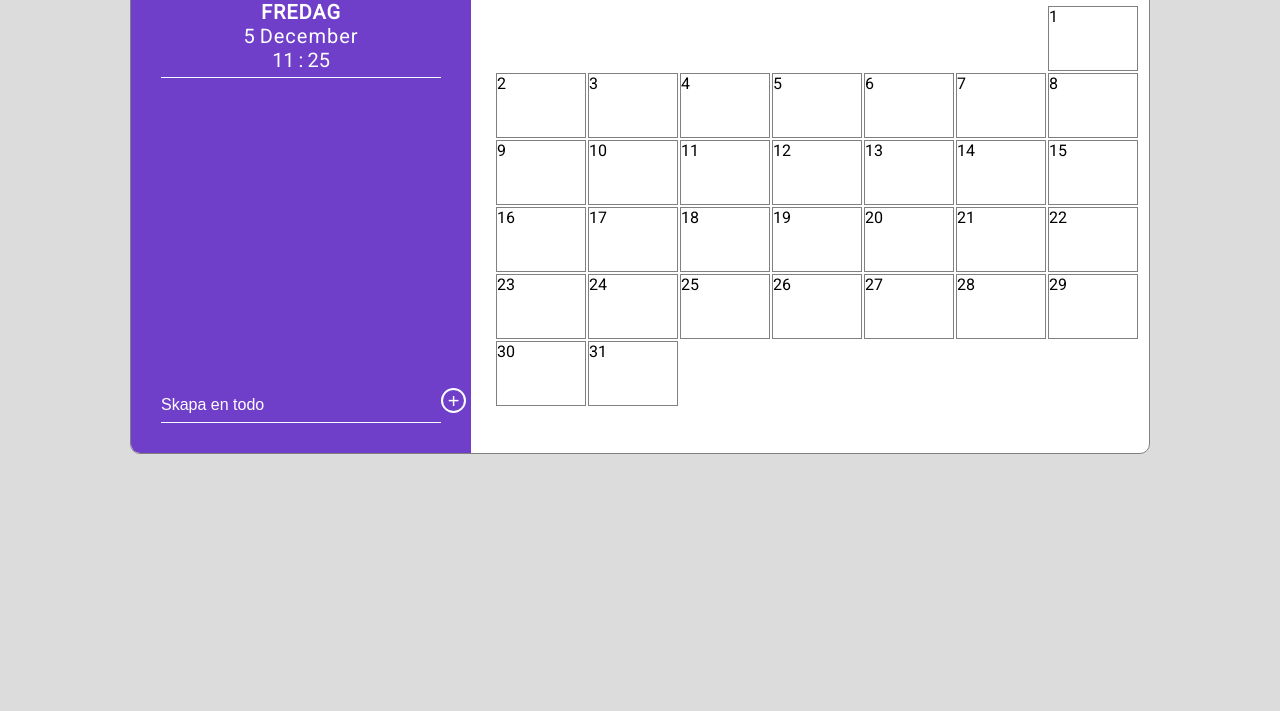
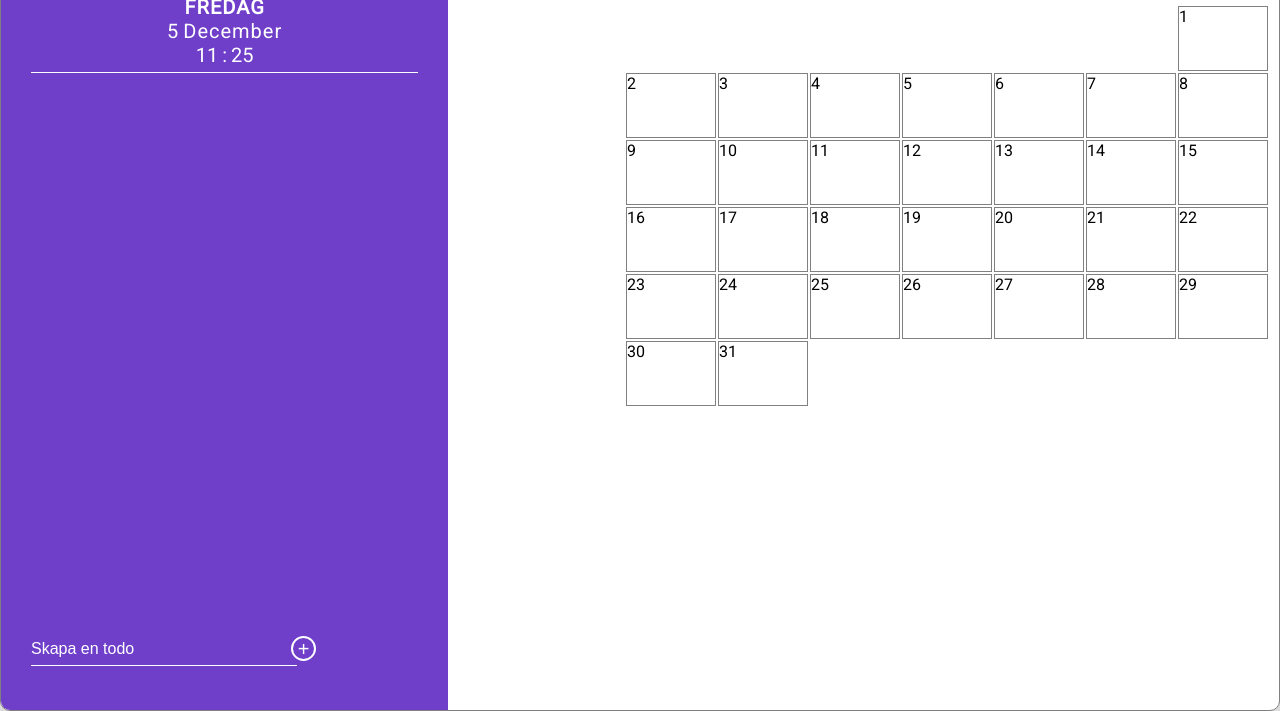
Before and after one commit to Millifrillis/Lab3, a plain HTML site: page index.html in a window 1280 px wide. Shown: the part 89-800 px from the top of the page. Drawn offline with nearby package versions, Linux system fonts and the light colour scheme.

Commit message:
updated files

```diff
--- a/calendar.js
+++ b/calendar.js
@@ -1,2 +1,4 @@
+
+
 // Lägga till att passerande dagar har ljusgrå färg på siffra
 // Lägg till så att aktuell dag highlightas
--- a/index.html
+++ b/index.html
@@ -41,13 +41,8 @@
             <ul class="current-day-todo-list"></ul>
           </div>
 
-          <div class="">
-            <input
-              type="text"
-              id="add-todo"
-              class="add-todo-day-field"
-              placeholder="Skapa en todo"
-            />
+          <div class="add-todo-box">
+            <input type="text" id="add-todo" class="add-todo-day-field" placeholder="Skapa en todo"/>
             <button>+</button>
           </div>
         </div>
--- a/styles.css
+++ b/styles.css
@@ -25,8 +25,9 @@ body {
 .calendar {
   margin: auto;
   background: white;
+  height: 100vh;
   width: 100%;
-  max-width: 1020px;
+  /* max-width: 1020px; */
   border-radius: 10px;
   border: 1px solid grey;
   overflow: hidden;
@@ -35,23 +36,6 @@ body {
 /*LEFT SIDE*/
 span {
   font-size: 20px;
-}
-li {
-  list-style: none;
-  color: white;
-}
-button {
-  position: absolute;
-  float: left;
-  height: 25px;
-  width: 25px;
-  font-size: 20px;
-  font-weight: 500;
-  border: 2px solid white;
-  background-color: transparent;
-  color: white;
-  border-radius: 50%;
-  /* box-shadow: 5px 5px 2px grey; */
 }
 #current-day,
 #current-date,
@@ -73,7 +57,7 @@ h1 {
   text-transform: uppercase;
 }
 .left-side {
-  width: 340px;
+  width: 35%;
   background: #703fca;
   float: left;
   padding: 30px;
@@ -81,19 +65,40 @@ h1 {
 }
 .current-day,
 .current-day-todos {
-  padding-top: 15px;
+  padding-top: 10px;
   margin: 5px;
   /*lägg till så att listan kan bli skrollbar*/
 }
 .current-day-todos {
   height: 300px;
 }
+li {
+  list-style: none;
+  color: white;
+}
+button {
+  position: relative;
+  bottom: 30px;
+  left: 260px;
+  height: 25px;
+  width: 25px;
+  font-size: 20px;
+  font-weight: 500;
+  border: 2px solid white;
+  background-color: transparent;
+  color: white;
+  border-radius: 50%;
+}
 .add-todo-day {
-  border-bottom: 1px solid white;
   border-top: 1px solid white;
+}
+.add-todo-box {
+    position: fixed;
+    bottom: 20px;
 }
 .add-todo-day-field {
   border: none;
+  border-bottom: 1px solid white;
   background: transparent;
   height: 34px;
   width: 100%;
@@ -110,9 +115,10 @@ button:focus {
 
 /* RIGHT SIDE*/
 .right-side {
-  max-width: 675px;
+  max-width: 65%;
   float: right;
   padding: 10px;
+  margin: auto;
   height: 100%;
 }
 main {
@@ -220,5 +226,16 @@ main {
   background: #6f2da8;
 }
 
+
+@media only screen and (max-width: 600px) {
+    .right-side {
+        display: none;}
+    .left-side {
+        width: 100%;
+        height: 100%;
+    }
+  }
+
+
 /* color: white finns på många ställen och kan omstruktureras och tas bort på många ställen  */
 /* hightlighta aktuell månad, veckodag och cell */
--- a/todos.js
+++ b/todos.js
@@ -38,12 +38,12 @@ function UpdateTime(){
     if (document.layers) {
         document.layers.time.document.write(TotalTime);
         document.layers.time.document.close();
-    }else if (document.all) {
+    }
+    else if (document.all) {
         time.innerHTML = TotalTime;
     }
 
     setTimeout("UpdateTime()", 1000)
-
 }
 
 // The toDateString() method converts a date to a more readable format:
@@ -90,5 +90,5 @@ function showTodoOnScreen(todoText) {
 }
 
 // Lägg till så att det går att skrolla i todolistan om det finns många todos
-// Lägg till så att alla dagars todo listas under letandra i mobilvy
+// Lägg till så att alla dagars todo listas under varandra i mobilvy
 // Hightlighta aktuell månad, veckodag och cell
```
Also changed, not shown: media/100vh.png (added).
